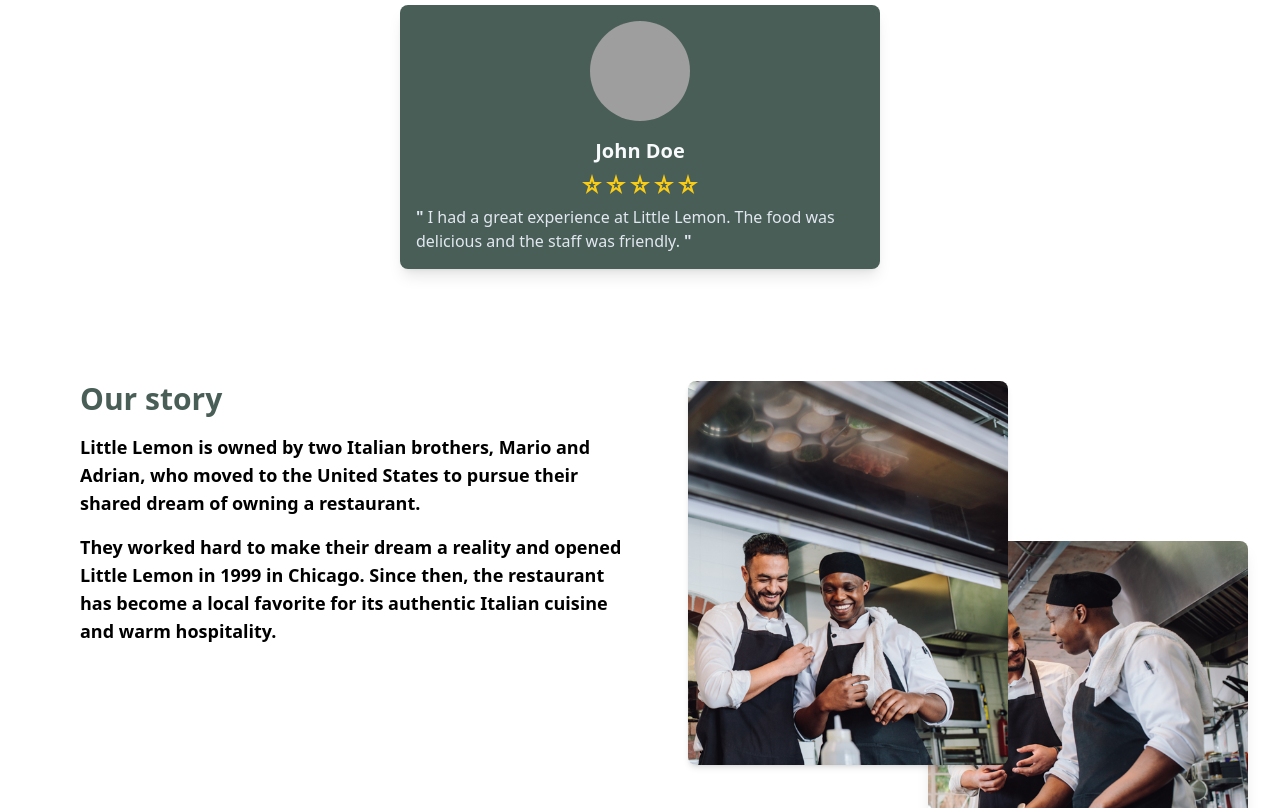
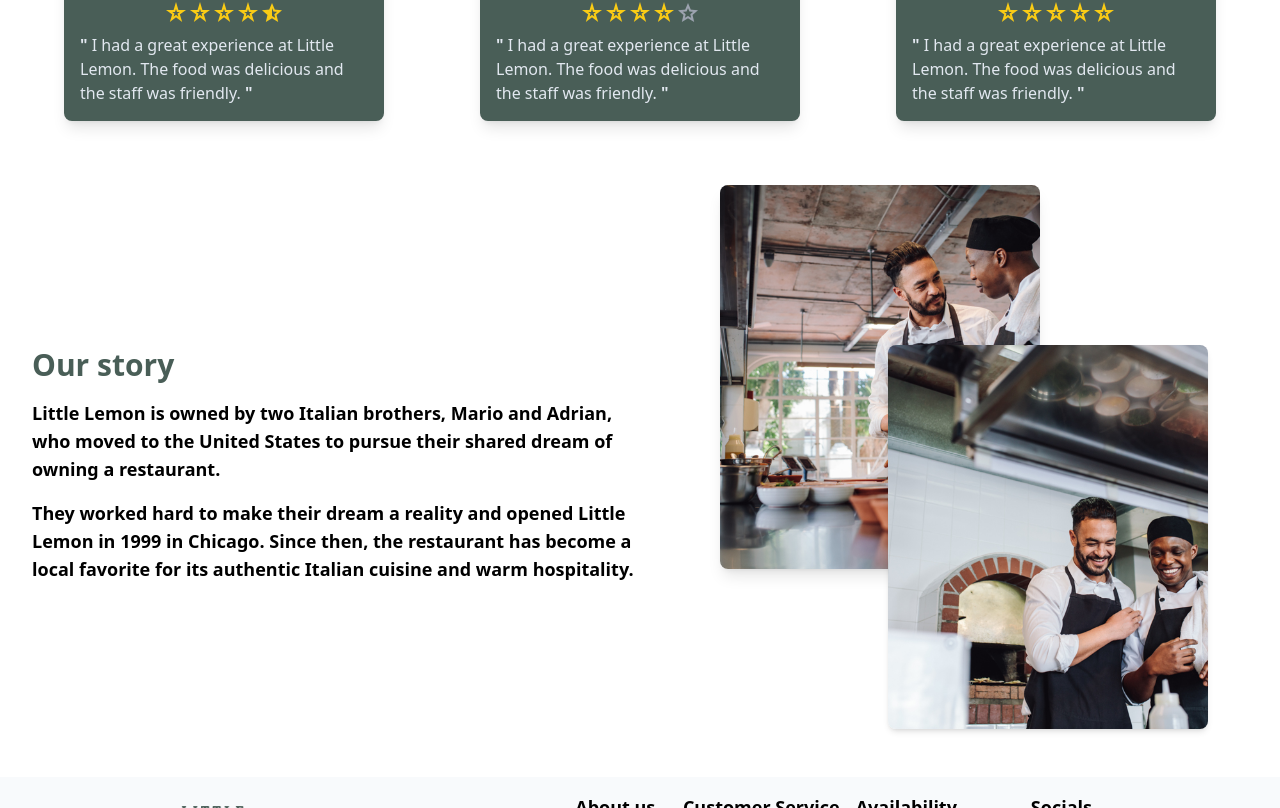
Before and after one commit to Mampionona33/Little-Lemon, a React (Vite) app: page / in a window 1280 px wide. Shown: the part 1872-2680 px from the top of the page. Built offline with nearby package versions, Linux system fonts and the light colour scheme; grey boxes are pictures that could not be loaded.

Commit message:
fix responsive design testimoni

```diff
--- a/src/components/MenuCard/MenuCard.tsx
+++ b/src/components/MenuCard/MenuCard.tsx
@@ -10,7 +10,7 @@ export interface MenuItem {
 
 const MenuCard = ({ item }: { item: MenuItem }) => {
   return (
-    <div className="flex flex-col gap-4 rounded-lg bg-slate-50 shadow-md justify-between w-[25rem] min-h-[40rem] ">
+    <div className="flex flex-col gap-4 rounded-lg bg-slate-50 shadow-md justify-between w-min min-h-[40rem] ">
       <img
         src={item.image}
         alt={item.title}
--- a/src/components/TestimonialCard/TestimonialCard.tsx
+++ b/src/components/TestimonialCard/TestimonialCard.tsx
@@ -48,7 +48,7 @@ const TestimonialCard = ({
   };
 
   return (
-    <div className="w-80 bg-primary p-4 rounded-lg shadow-lg flex flex-row items-center gap-4 md:flex-col min-w-[30rem]">
+    <div className="w-80 bg-primary p-4 rounded-lg shadow-lg flex flex-row items-center gap-4 md:flex-col">
       <div className="flex justify-center min-w-[100px] min-h-[100px]">
         <img
           className="w-[100px] h-[100px] rounded-full"
@@ -57,7 +57,7 @@ const TestimonialCard = ({
         />
       </div>
       <div>
-        <h2 className="text-left md:text-center text-slate-50 font-semibold text-xl">
+        <h2 className="text-left md:text-center text-slate-50 font-semibold text-md">
           {testimonial.name}
         </h2>
         <div className="flex jsutify-start md:justify-center my-2">
--- a/src/pages/Home/Home.tsx
+++ b/src/pages/Home/Home.tsx
@@ -120,20 +120,21 @@ const Home = () => {
       </section>
 
       <section className="flex flex-col">
-        <div className="flex flex-col items-center gap-4">
+        <div className="flex flex-col items-center gap-4 text-center p-16">
           <h1 className="font-bold text-5xl text-primary ">Testimonials</h1>
           <h3 className="text-3xl text-orange-500 font-semibold">
             Read what our customers have to say
           </h3>
         </div>
-        <div className="flex flex-row justify-around gap-8 p-8 flex-wrap w-full">
+        <div className="flex flex-row justify-around gap-8 p-8 flex-wrap ">
           {testimonials.map((item, index) => (
             <TestimonialCard testimonial={item} key={index} />
           ))}
         </div>
       </section>
 
-      <section className="flex gap-8 flex-col items-center p-20 relative xl:flex-row xl:items-start">
+      <section className="flex flex-col xl:flex-row items-center p-8">
+        {/* Partie texte à gauche */}
         <div className="w-1/2 flex flex-col gap-4">
           <h1 className="font-bold text-3xl text-primary">Our story</h1>
           <p className="text-lg font-semibold">
@@ -149,17 +150,20 @@ const Home = () => {
           </p>
         </div>
 
-        <div className="flex justify-center w-1/2 relative">
-          <div className="xl:relative xl:w-80 min-h-[35rem] flex justify-center items-center flex-wrap gap-8 p-4 w-full">
+        {/* Partie images à droite */}
+        <div className="w-1/2 flex justify-center relative">
+          <div className="xl:relative w-full min-h-[35rem] flex justify-center items-center flex-wrap gap-8 p-4">
+            {/* Première image */}
             <img
               src={mario_and_adrian_A}
               alt="mario_and_adrian_A"
-              className="w-80  object-cover items-center xl:absolute top-40 left-40 shadow-lg rounded-lg object-right h-96"
+              className="w-full xl:w-80 h-96 object-cover shadow-lg rounded-lg xl:absolute xl:top-0 xl:left-20"
             />
+            {/* Deuxième image */}
             <img
               src={mario_and_adrian_B}
               alt="mario_and_adrian_B"
-              className="w-80 object-cover xl:absolute top-0 right-20 shadow-md rounded-lg object-right-bottom h-96"
+              className="w-full xl:w-80 h-96 object-cover shadow-md rounded-lg xl:absolute xl:top-40 xl:right-10"
             />
           </div>
         </div>
```
